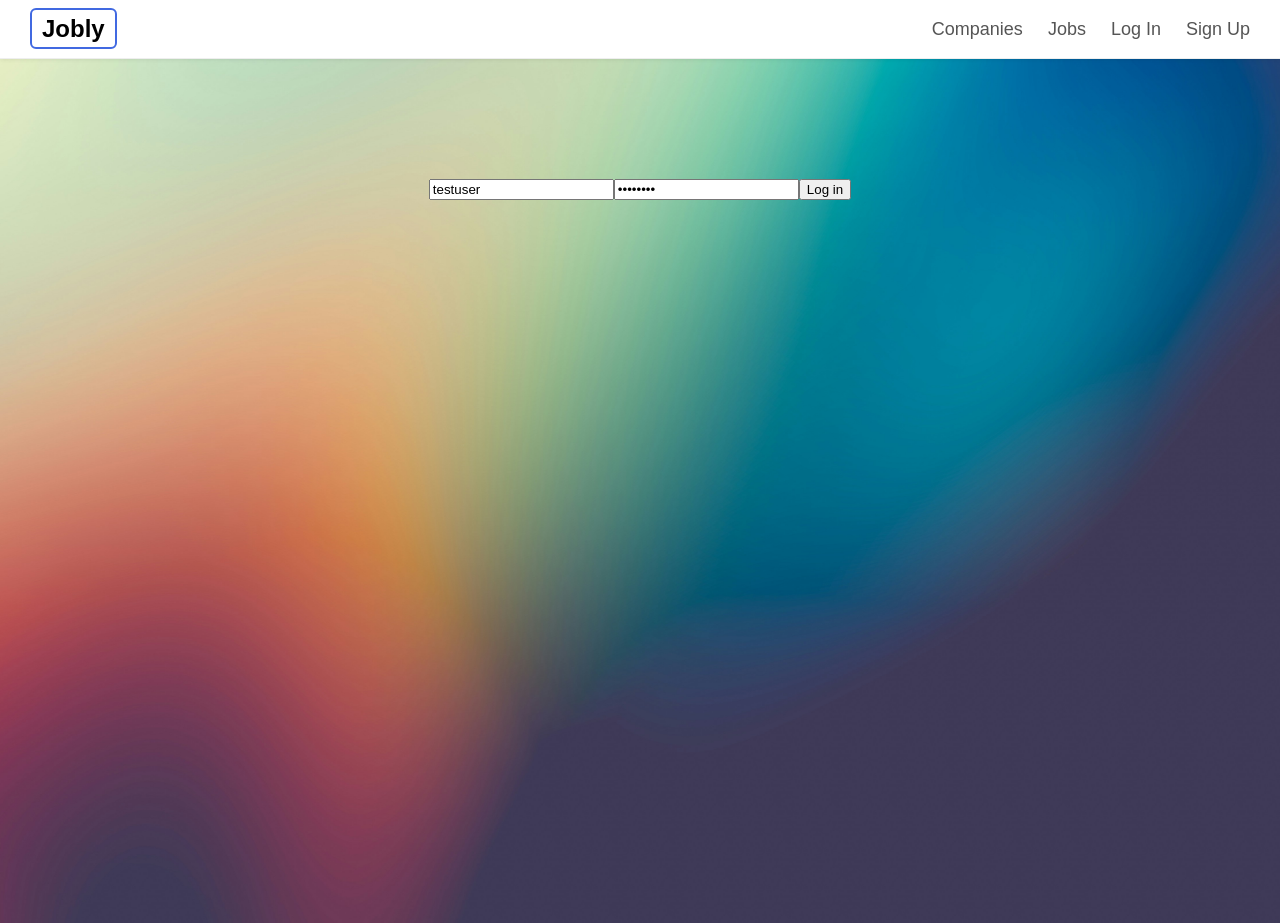
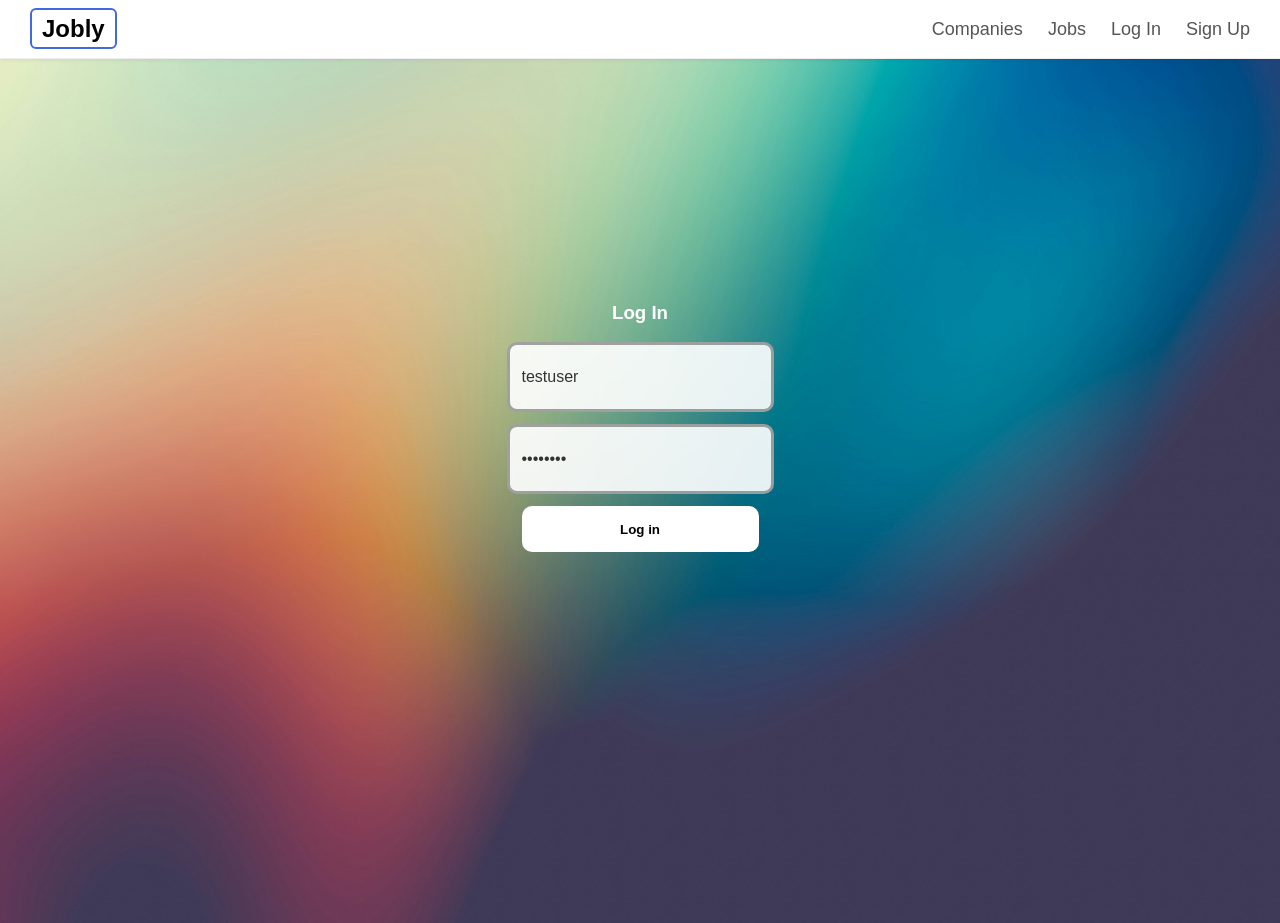
Before and after one commit to stolenwise/react-jobly, a React (Create React App) app in the folder frontend/: page /login in a window 1280 px wide. Built offline with nearby package versions, Linux system fonts and the light colour scheme.

Commit message:
feat:
Login and SignUp pages and .css working.

Navbar and css updated for the login and signup buttons.

App.js updated accordingly as well.

```diff
--- a/frontend/src/App.js
+++ b/frontend/src/App.js
@@ -43,14 +43,27 @@ function App() {
     loadUser();
   }, [token]);
 
+  async function signup(data) {
+    const t = await JoblyApi.signup(data);
+    setToken(t);                  // persists via useLocalStorage
+
+    // set user right away instead of waiting for useEffect
+    JoblyApi.token = t;
+    const { username } = jwtDecode(t);
+    const user = await JoblyApi.getCurrentUser(username);
+    setCurrentUser(user);
+  }
+
   async function login(credentials) {
     const t = await JoblyApi.login(credentials);
     setToken(t);
+
+    JoblyApi.token = t;
+    const { username } = jwtDecode(t);
+    const user = await JoblyApi.getCurrentUser(username);
+    setCurrentUser(user);
   }
-  async function signup(data) {
-    const t = await JoblyApi.signup(data);
-    setToken(t);
-  }
+
   function logout() {
     setToken(null);
     setCurrentUser(null);
@@ -60,7 +73,7 @@ function App() {
   return (
     <div className="App">
       <BrowserRouter>
-        <NavBar currentUser={currentUser} logout={logout} />
+        {infoLoaded && <NavBar currentUser={currentUser} logout={logout} />}
         <main>
         <Routes>
           <Route path="/login" element={<LoginForm login={login} />} />
--- /dev/null
+++ b/frontend/src/components/Auth/loginform.css
@@ -0,0 +1,51 @@
+/* Wrap the page and center the title */
+.LoginPage {
+    margin: 10vh auto 0;
+    padding: 24px;
+    max-width: 520px;           /* keeps the form compact and centered */
+    color: #fff;
+    text-align: center;
+  }
+
+  /* Make the FORM a vertical, centered stack */
+  .LoginForm {
+    display: flex !important;   /* override any global grid/flex */
+    flex-direction: column !important;
+    align-items: center;
+    gap: 12px;
+    width: 100%;
+  }
+
+  /* Make inputs full width of the form */
+  .LoginForm input {
+    display: block;
+    width: 100%;
+    max-width: 520px;
+    height: 44px;
+    padding: 10px 12px;
+    border-radius: 10px;
+    border: 3px solid rgba(0, 0, 0, 0.35);
+    background: rgba(255,255,255,.9);
+    color: #333;
+    font-size: 16px;
+  }
+
+  /* Button matches input width and is centered */
+  .LoginBtn {
+    width: 100%;
+    max-width: 520px;
+    height: 46px;
+    border: none;
+    border-radius: 10px;
+    background: #ffffff;
+    font-weight: bold;
+    cursor: pointer;
+    color: rgb(0, 0, 0);
+    transition: all 0.2s ease-in-out;
+}
+
+.LoginBtn:hover {
+  background-color: #2563eb;
+  color: white;
+  border-color: #2563eb;
+}
--- a/frontend/src/components/Auth/loginform.js
+++ b/frontend/src/components/Auth/loginform.js
@@ -1,5 +1,6 @@
 import { useState } from "react";
 import { useNavigate } from "react-router-dom";
+import "./loginform.css";
 
 
 function LoginForm({ login }) {
@@ -15,19 +16,22 @@ function LoginForm({ login }) {
     e.preventDefault();
     try {
       await login(form);
-      navigate("/"); // go home on success
+      navigate("/companies"); // start on /companies route
     } catch (err) {
       setError(err);
     }
   }
 
   return (
-    <form onSubmit={handleSubmit}>
+    <div className="LoginPage">
+      <h3> Log In</h3>
+    <form className="LoginForm" onSubmit={handleSubmit}>
       <input name="username" value={form.username} onChange={handleChange} placeholder="username" />
       <input name="password" type="password" value={form.password} onChange={handleChange} placeholder="password" />
-      <button>Log in</button>
+      <button type="submit" className="LoginBtn">Log in</button>
       {error && <div style={{color:'red'}}>{String(error)}</div>}
     </form>
+    </div>
   );
 }
 
--- a/frontend/src/components/Auth/signupform.css
+++ b/frontend/src/components/Auth/signupform.css
@@ -28,6 +28,7 @@
   background: rgba(255,255,255,.9);
   color: #333;
   font-size: 16px;
+  margin-bottom: 10px; /* <-- adds space between fields */
 }
 
 /* Button matches input width and is centered */
@@ -37,9 +38,16 @@
   height: 46px;
   border: none;
   border-radius: 10px;
-  background: #2563eb;
-  color: #fff;
+  background: #ffffff;
+  color: #000000;
   font-weight: 600;
   font-size: 16px;
   cursor: pointer;
+  transition: all 0.2s ease-in-out;
 }
+
+.SignupBtn:hover {
+  background-color: #2563eb;
+  color: white;
+  border-color: #2563eb;
+}
--- a/frontend/src/components/NavBar.js
+++ b/frontend/src/components/NavBar.js
@@ -2,7 +2,7 @@ import React from "react";
 import { Link } from "react-router-dom";
 import "./navbar.css";
 
-function Navbar({ username, logout }) {
+function Navbar({ currentUser, logout }) {
   return (
     <nav className="Navbar">
       <div className="Navbar-left">
@@ -13,12 +13,10 @@ function Navbar({ username, logout }) {
         <Link to="/companies">Companies</Link>
         <Link to="/jobs">Jobs</Link>
 
-        {username ? (
+        {currentUser ? (
         <>
-            <Link to="/profile">Profile</Link>
-            <Link to="/" onClick={logout}>
-              Log out {username}
-            </Link>
+          <span className="Navbar-greeting">Hi, {currentUser.username}</span>
+          <button className="Navbar-logout" onClick={logout}>Log out</button>
         </>
       ) : (
         <>
--- a/frontend/src/components/navbar.css
+++ b/frontend/src/components/navbar.css
@@ -34,3 +34,34 @@
   .Navbar-right a:hover {
     color: #000;
   }
+
+  .Navbar-user {
+    display: flex;
+    align-items: center;  /* vertically centers text and button */
+    gap: 10px;            /* space between greeting and button */
+  }
+
+  /* Style for the greeting text */
+.Navbar-greeting {
+  font-size: 18px;
+  font-weight: 500;
+  color: #333;
+}
+
+/* Style for the logout button */
+.Navbar-logout {
+  background: transparent;
+  border: 1px solid #888;
+  border-radius: 6px;
+
+  font-size: 18px;
+  color: #333;
+  cursor: pointer;
+  transition: all 0.2s ease-in-out;
+}
+
+.Navbar-logout:hover {
+  background-color: #2563eb;
+  color: white;
+  border-color: #2563eb;
+}
```
Lines whose indentation alone changed are shown as unchanged.
